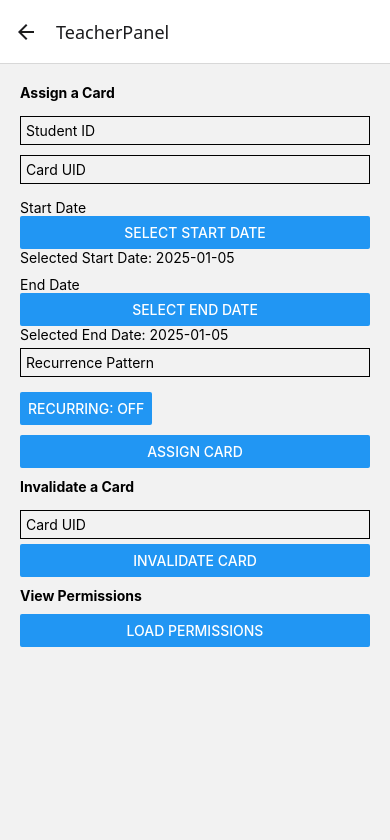
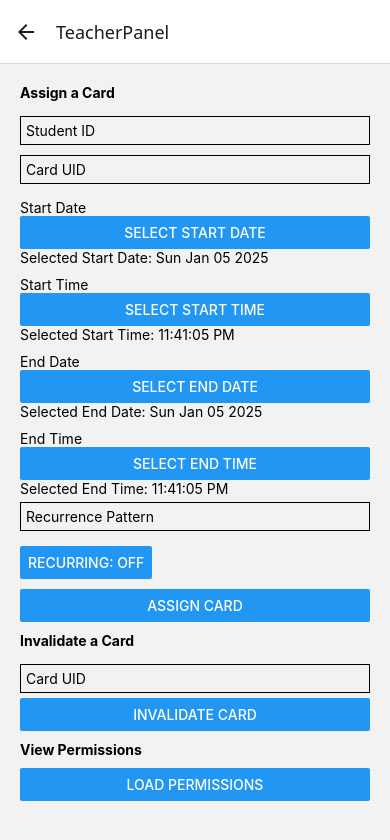
Before and after one commit to victor-gurbani/JuFo2025, a React Native app in the folder Frontend/SchoolAccessControl/: screen /TeacherPanel in a window 390 px wide. Shown: the top 840 px of the page. Built offline with nearby package versions, Linux system fonts and the light colour scheme.

Commit message:
datepicker time community

```diff
--- a/Frontend/SchoolAccessControl/package.json
+++ b/Frontend/SchoolAccessControl/package.json
@@ -19,7 +19,8 @@
     "expo-status-bar": "~2.0.0",
     "react": "18.3.1",
     "react-native": "0.76.5",
-    "react-native-datepicker": "^1.7.2"
+    "react-native-datepicker": "^1.7.2",
+    "react-native-web": "^0.19.13"
   },
   "devDependencies": {
     "@babel/core": "^7.25.2",
--- a/Frontend/SchoolAccessControl/screens/TeacherPanel.tsx
+++ b/Frontend/SchoolAccessControl/screens/TeacherPanel.tsx
@@ -1,5 +1,5 @@
 import React, { useState } from "react";
-import { View, Text, TextInput, Button, ScrollView, Platform } from "react-native";
+import { View, Text, TextInput, Button, ScrollView } from "react-native";
 import DateTimePicker from "@react-native-community/datetimepicker";
 import api from "../services/api";
 
@@ -7,20 +7,40 @@ export default function TeacherPanel() {
   const [studentId, setStudentId] = useState("");
   const [cardUID, setCardUID] = useState("");
   const [startDate, setStartDate] = useState(new Date());
+  const [startTime, setStartTime] = useState(new Date());
   const [endDate, setEndDate] = useState(new Date());
-  const [showStartPicker, setShowStartPicker] = useState(false);
-  const [showEndPicker, setShowEndPicker] = useState(false);
+  const [endTime, setEndTime] = useState(new Date());
+  const [showStartDatePicker, setShowStartDatePicker] = useState(false);
+  const [showStartTimePicker, setShowStartTimePicker] = useState(false);
+  const [showEndDatePicker, setShowEndDatePicker] = useState(false);
+  const [showEndTimePicker, setShowEndTimePicker] = useState(false);
   const [isRecurring, setIsRecurring] = useState(false);
   const [recurrencePattern, setRecurrencePattern] = useState("");
   const [permissions, setPermissions] = useState([]);
   const [invalidateCardUID, setInvalidateCardUID] = useState("");
 
   const handleAssignCard = () => {
+    const startDateTime = new Date(
+      startDate.getFullYear(),
+      startDate.getMonth(),
+      startDate.getDate(),
+      startTime.getHours(),
+      startTime.getMinutes()
+    );
+
+    const endDateTime = new Date(
+      endDate.getFullYear(),
+      endDate.getMonth(),
+      endDate.getDate(),
+      endTime.getHours(),
+      endTime.getMinutes()
+    );
+
     api.post("/teacher/assign-card", {
       studentId,
       cardUID,
-      startDate: startDate.toISOString().split("T")[0],
-      endDate: endDate.toISOString().split("T")[0],
+      startDate: startDateTime.toISOString(),
+      endDate: endDateTime.toISOString(),
       isRecurring,
       recurrencePattern,
     })
@@ -57,34 +77,64 @@ export default function TeacherPanel() {
       />
 
       <Text style={{ marginTop: 10 }}>Start Date</Text>
-      <Button title="Select Start Date" onPress={() => setShowStartPicker(true)} />
-      {showStartPicker && (
+      <Button title="Select Start Date" onPress={() => setShowStartDatePicker(true)} />
+      {showStartDatePicker && (
         <DateTimePicker
           value={startDate}
           mode="date"
           display="default"
           onChange={(event, selectedDate) => {
-            setShowStartPicker(false);
+            setShowStartDatePicker(false);
             if (selectedDate) setStartDate(selectedDate);
           }}
         />
       )}
-      <Text>Selected Start Date: {startDate.toISOString().split("T")[0]}</Text>
+      <Text>Selected Start Date: {startDate.toDateString()}</Text>
+
+      <Text style={{ marginTop: 10 }}>Start Time</Text>
+      <Button title="Select Start Time" onPress={() => setShowStartTimePicker(true)} />
+      {showStartTimePicker && (
+        <DateTimePicker
+          value={startTime}
+          mode="time"
+          display="default"
+          onChange={(event, selectedTime) => {
+            setShowStartTimePicker(false);
+            if (selectedTime) setStartTime(selectedTime);
+          }}
+        />
+      )}
+      <Text>Selected Start Time: {startTime.toLocaleTimeString()}</Text>
 
       <Text style={{ marginTop: 10 }}>End Date</Text>
-      <Button title="Select End Date" onPress={() => setShowEndPicker(true)} />
-      {showEndPicker && (
+      <Button title="Select End Date" onPress={() => setShowEndDatePicker(true)} />
+      {showEndDatePicker && (
         <DateTimePicker
           value={endDate}
           mode="date"
           display="default"
           onChange={(event, selectedDate) => {
-            setShowEndPicker(false);
+            setShowEndDatePicker(false);
             if (selectedDate) setEndDate(selectedDate);
           }}
         />
       )}
-      <Text>Selected End Date: {endDate.toISOString().split("T")[0]}</Text>
+      <Text>Selected End Date: {endDate.toDateString()}</Text>
+
+      <Text style={{ marginTop: 10 }}>End Time</Text>
+      <Button title="Select End Time" onPress={() => setShowEndTimePicker(true)} />
+      {showEndTimePicker && (
+        <DateTimePicker
+          value={endTime}
+          mode="time"
+          display="default"
+          onChange={(event, selectedTime) => {
+            setShowEndTimePicker(false);
+            if (selectedTime) setEndTime(selectedTime);
+          }}
+        />
+      )}
+      <Text>Selected End Time: {endTime.toLocaleTimeString()}</Text>
 
       <TextInput
         placeholder="Recurrence Pattern"
```
Also changed, not shown: 1 other file (tests, documents, lock files or other folders).
